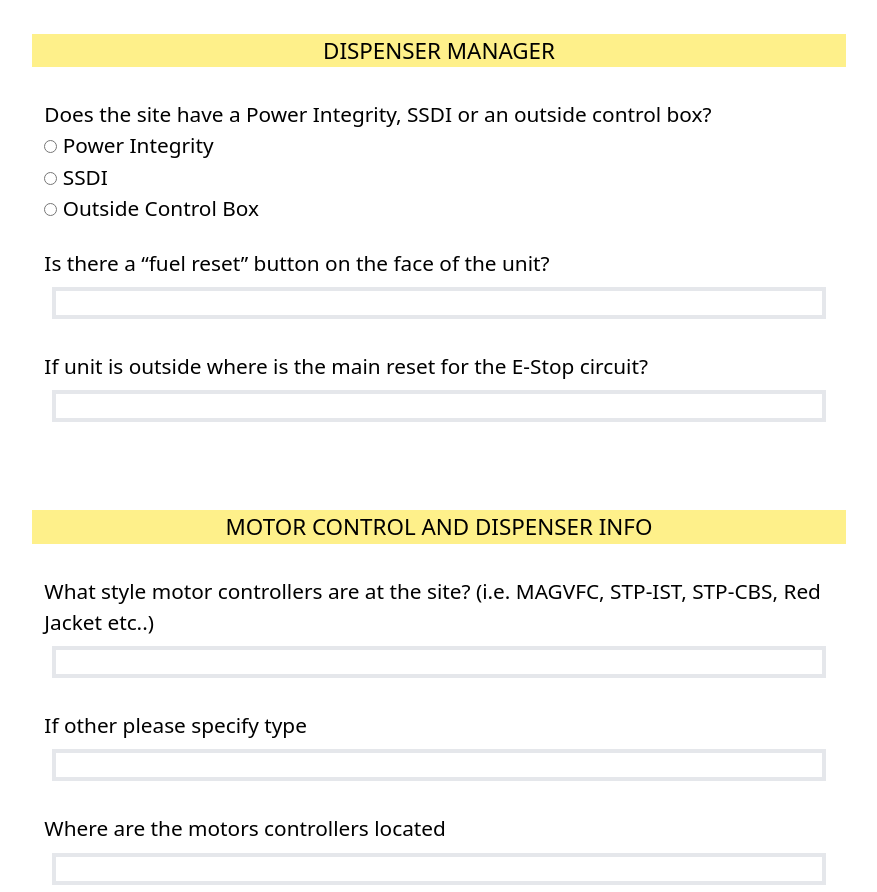
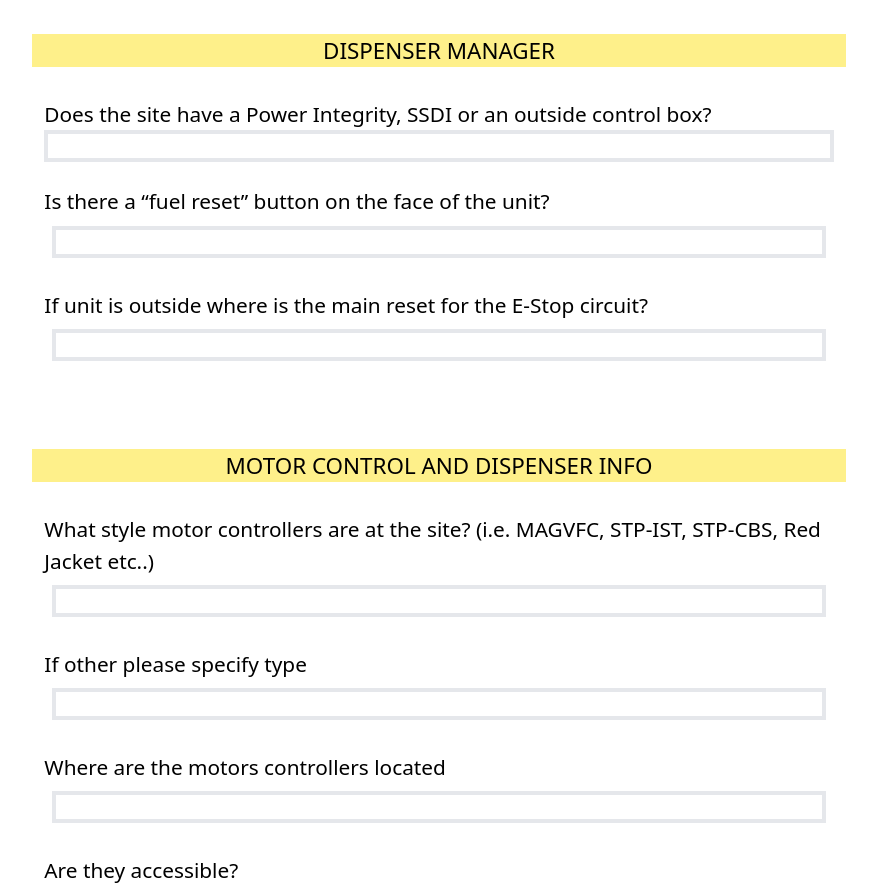
Before and after one commit to Naturealizor/portfolio-website-V2, a SvelteKit app: page /rofosurvey in a window 1280 px wide. Shown: the part 960-1852 px from the top of the page, without its empty margins (201-1078 px from the left). Built offline with nearby package versions, Linux system fonts and the light colour scheme.

Commit message:
commented radio handler

```diff
--- a/src/routes/rofosurvey/+page.svelte
+++ b/src/routes/rofosurvey/+page.svelte
@@ -46,12 +46,12 @@
 		URL.revokeObjectURL(link.href);
 	}
 
-	var currentValue = 0;
-	function handleClick(pwrType) {
-		alert('Old value: ' + currentValue);
-		alert('New value: ' + pwrType.value);
-		currentValue = pwrType.value;
-	}
+	// var currentValue = 0;
+	// function handleClick(pwrType) {
+	// 	alert('Old value: ' + currentValue);
+	// 	alert('New value: ' + pwrType.value);
+	// 	currentValue = pwrType.value;
+	// }
 </script>
 
 <body>
@@ -129,7 +129,9 @@
 				<label for="pwrType" id="question"
 					>Does the site have a Power Integrity, SSDI or an outside control box?</label
 				>
-				<label>
+				<input type="text" id="form-input" name="pwrType" class="border-4" />
+
+				<!-- <label>
 					<input
 						type="radio"
 						bind:group={pwrType}
@@ -158,7 +160,7 @@
 						name="pwrType"
 						class="border-4"
 					/> Outside Control Box
-				</label>
+				</label> -->
 				<!-- {#if }
 
 				{/if} -->
```
